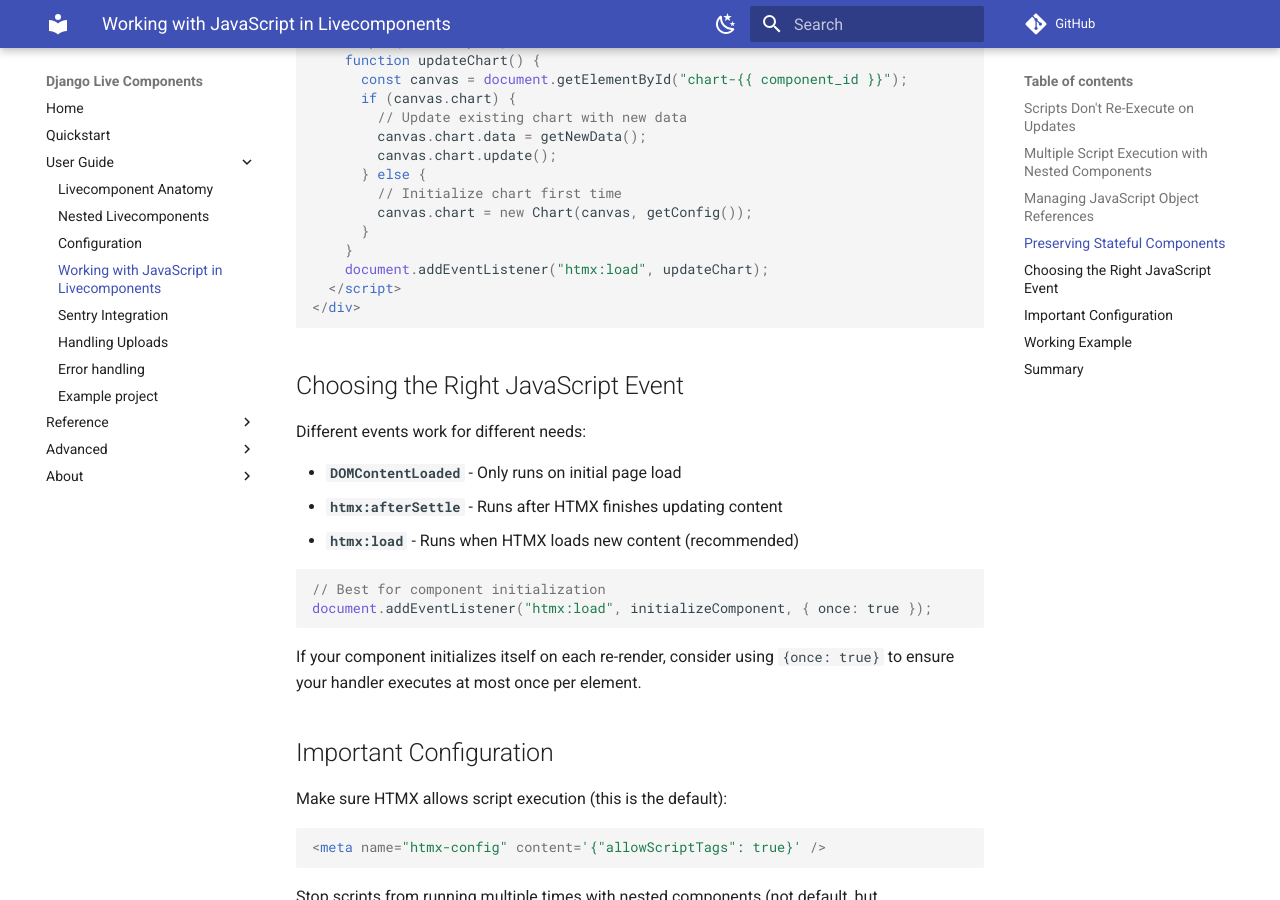
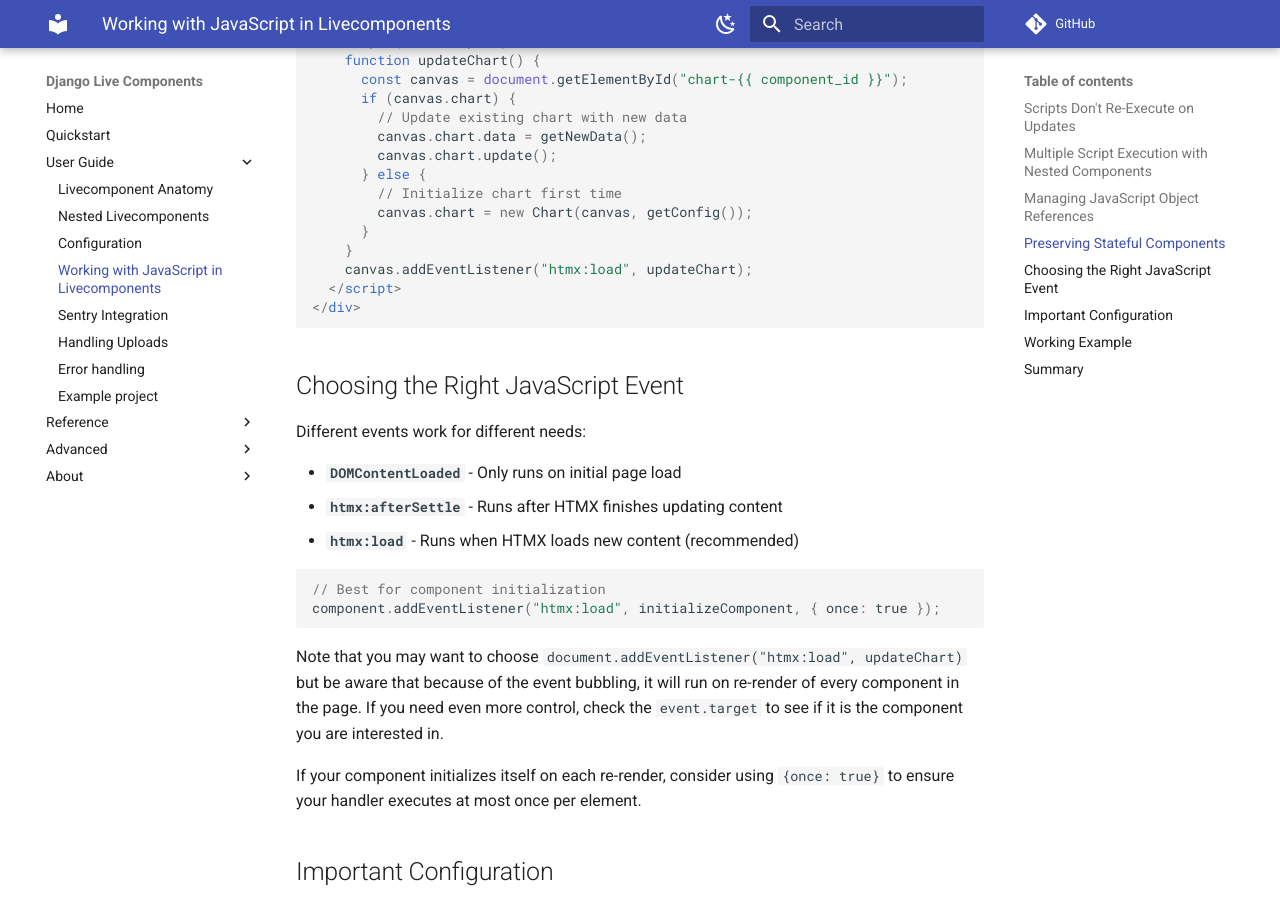
Before and after one commit to om-proptech/livecomponents, an MkDocs documentation site: the page built from docs/javascript_integration.md, in a window 1280 px wide and 900 px high, scrolled down 2455 px. Built offline with MkDocs 1.6.1 and Material for MkDocs 9.7.7, drawn with Linux system fonts in a browser that asks for light colours; comment, search, counter and statistics services are not loaded.

Commit message:
Fix JavaScript event listener examples to use component scope
- Change htmx:load listeners from document to component element
- Add clarification about event bubbling with document listeners
- Improve guidance on choosing appropriate event scope

````diff
--- a/docs/javascript_integration.md
+++ b/docs/javascript_integration.md
@@ -110,7 +110,7 @@ For components that take time to set up (charts, maps, editors), use [`hx-preser
         canvas.chart = new Chart(canvas, getConfig());
       }
     }
-    document.addEventListener("htmx:load", updateChart);
+    canvas.addEventListener("htmx:load", updateChart);
   </script>
 </div>
 ```
@@ -125,8 +125,10 @@ Different events work for different needs:
 
 ```javascript
 // Best for component initialization
-document.addEventListener("htmx:load", initializeComponent, { once: true });
+component.addEventListener("htmx:load", initializeComponent, { once: true });
 ```
+
+Note that you may want to choose `document.addEventListener("htmx:load", updateChart)` but be aware that because of the event bubbling, it will run on re-render of every component in the page. If you need even more control, check the `event.target` to see if it is the component you are interested in.
 
 If your component initializes itself on each re-render, consider using `{once: true}` to ensure your handler executes at most once per element.
 
````
